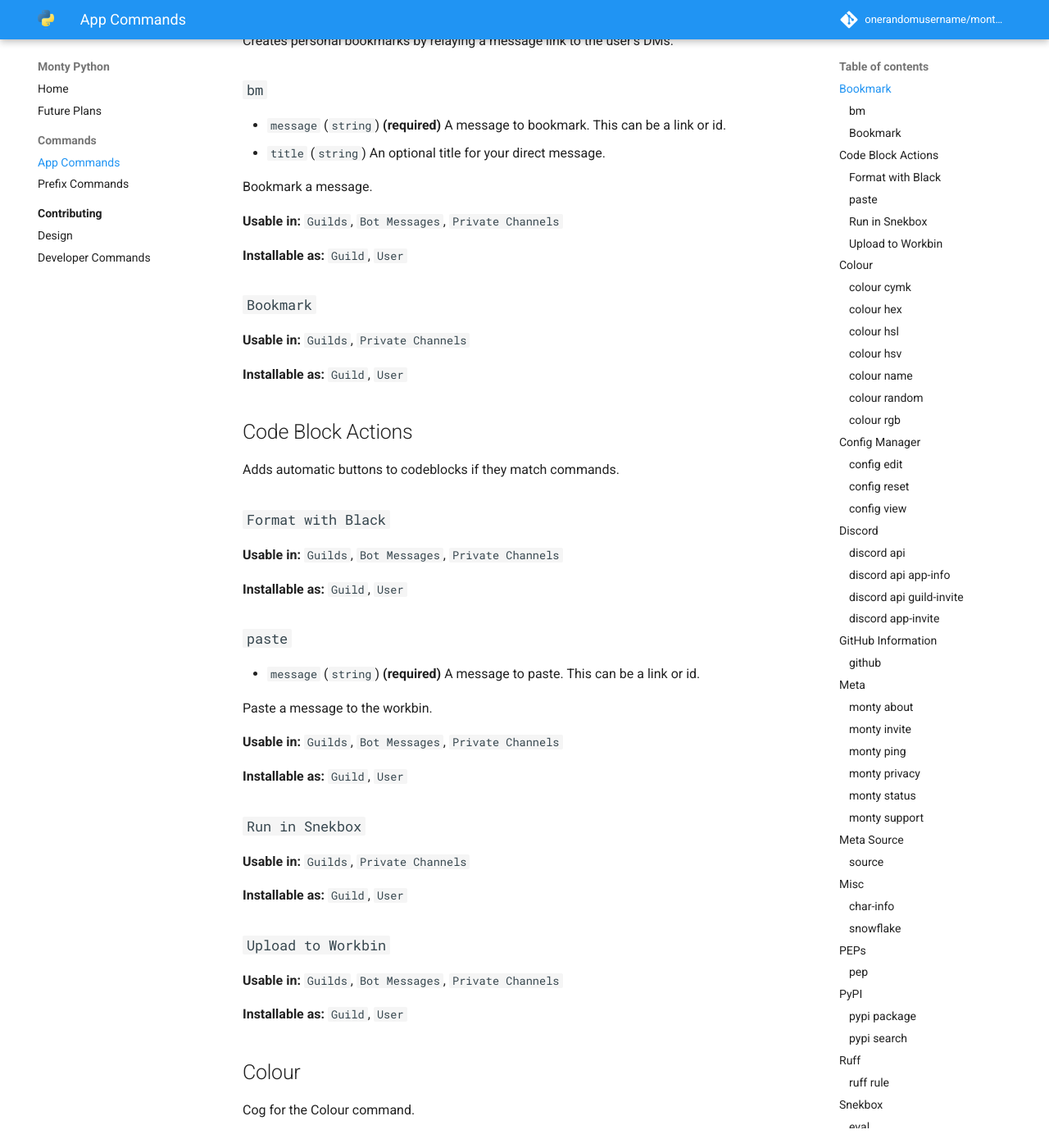
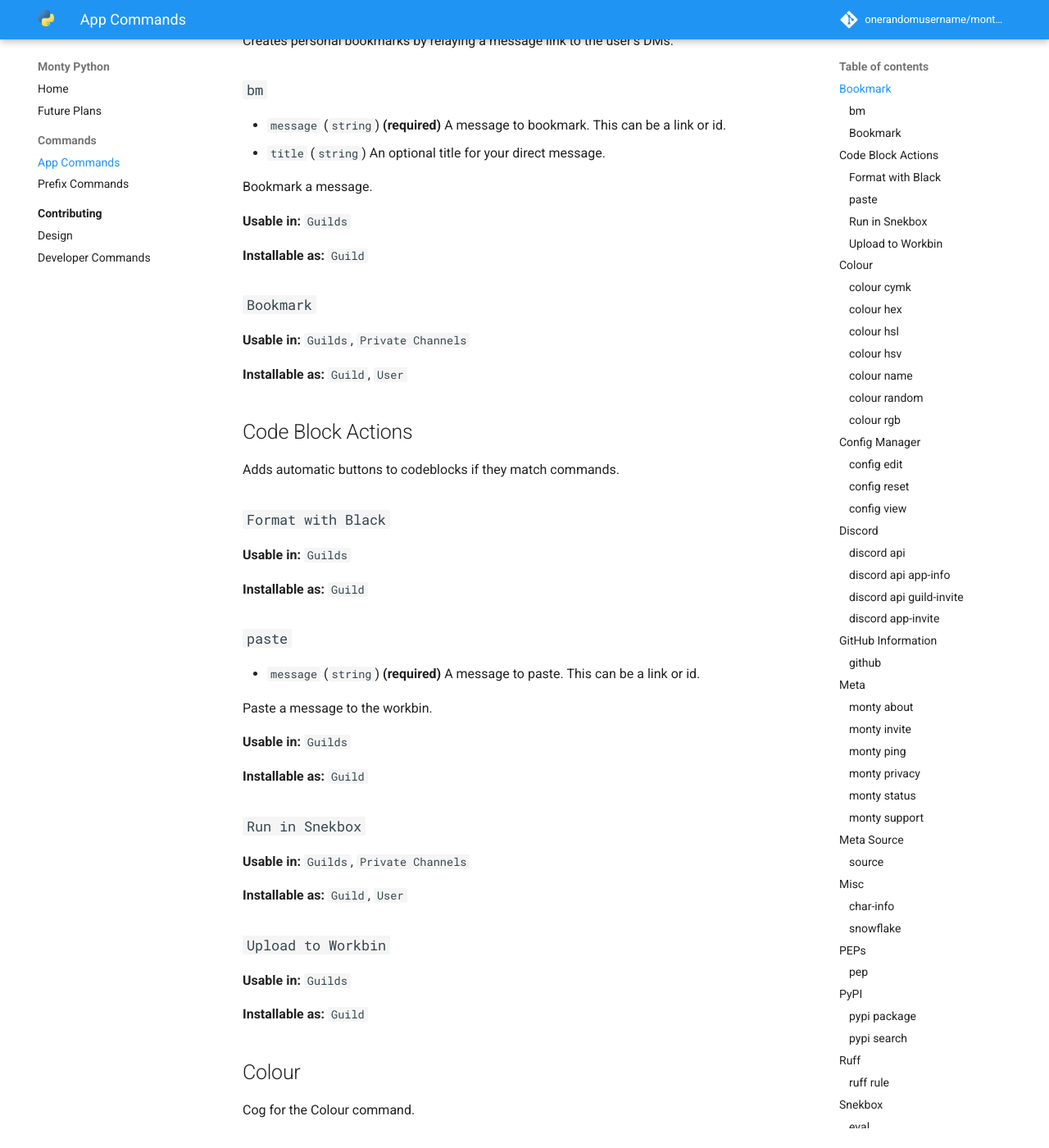
Before and after one commit to onerandomusername/monty-python, an MkDocs documentation site: the page built from docs/commands/app-commands.md, in a window 1280 px wide and 1400 px high, scrolled down 194 px. Shown: the whole window at 82% size. Built offline with MkDocs 1.6.1 and Material for MkDocs 9.7.7, drawn with Linux system fonts in a browser that asks for light colours; plug-ins that fetch from the network failed and are left out; comment, search, counter and statistics services are not loaded; some of the changed text lies outside the part shown.

Commit message:
Fix: update commands

```diff
--- a/docs/commands/app-commands.md
+++ b/docs/commands/app-commands.md
@@ -6,15 +6,16 @@ Creates personal bookmarks by relaying a message link to the user's DMs.
 
 ### `bm`
 
-- `message` (`string`) **(required)** A message to bookmark. This can be a link
-    or id.
-- `title` (`string`) An optional title for your direct message.
+- `message` (`string`) **(required)**
+  A message to bookmark. This can be a link or id.
+- `title` (`string`)
+  An optional title for your direct message.
 
 Bookmark a message.
 
-**Usable in:** `Guilds`, `Bot Messages`, `Private Channels`
+**Usable in:** `Guilds`
 
-**Installable as:** `Guild`, `User`
+**Installable as:** `Guild`
 
 ### `Bookmark`
 
@@ -28,20 +29,20 @@ Adds automatic buttons to codeblocks if they match commands.
 
 ### `Format with Black`
 
-**Usable in:** `Guilds`, `Bot Messages`, `Private Channels`
+**Usable in:** `Guilds`
 
-**Installable as:** `Guild`, `User`
+**Installable as:** `Guild`
 
 ### `paste`
 
-- `message` (`string`) **(required)** A message to paste. This can be a link or
-    id.
+- `message` (`string`) **(required)**
+  A message to paste. This can be a link or id.
 
 Paste a message to the workbin.
 
-**Usable in:** `Guilds`, `Bot Messages`, `Private Channels`
+**Usable in:** `Guilds`
 
-**Installable as:** `Guild`, `User`
+**Installable as:** `Guild`
 
 ### `Run in Snekbox`
 
@@ -51,9 +52,9 @@ Paste a message to the workbin.
 
 ### `Upload to Workbin`
 
-**Usable in:** `Guilds`, `Bot Messages`, `Private Channels`
+**Usable in:** `Guilds`
 
-**Installable as:** `Guild`, `User`
+**Installable as:** `Guild`
 
 ## Colour
 
@@ -61,60 +62,80 @@ Cog for the Colour command.
 
 ### `colour cymk`
 
-- `cyan` (`integer`) **(required)** Cyan. Constraints: Min: `0`, Max: `100`
-- `magenta` (`integer`) **(required)** Magenta. Constraints: Min: `0`, Max:
-    `100`
-- `yellow` (`integer`) **(required)** Yellow. Constraints: Min: `0`, Max: `100`
-- `black` (`integer`) **(required)** Black. Constraints: Min: `0`, Max: `100`
+- `cyan` (`integer`) **(required)**
+  Cyan.
+  Constraints: Min: `0`, Max: `100`
+- `magenta` (`integer`) **(required)**
+  Magenta.
+  Constraints: Min: `0`, Max: `100`
+- `yellow` (`integer`) **(required)**
+  Yellow.
+  Constraints: Min: `0`, Max: `100`
+- `black` (`integer`) **(required)**
+  Black.
+  Constraints: Min: `0`, Max: `100`
 
 CMYK Format.
 
-**Usable in:** `Guilds`, `Bot Messages`, `Private Channels`
+**Usable in:** `Guilds`, `Bot DMs`, `Private Channels`
 
 **Installable as:** `Guild`, `User`
 
 ### `colour hex`
 
-- `hex` (`string`) **(required)** Hex colour code.
+- `hex` (`string`) **(required)**
+  Hex colour code.
 
 HEX Format.
 
-**Usable in:** `Guilds`, `Bot Messages`, `Private Channels`
+**Usable in:** `Guilds`, `Bot DMs`, `Private Channels`
 
 **Installable as:** `Guild`, `User`
 
 ### `colour hsl`
 
-- `hue` (`integer`) **(required)** Hue. Constraints: Min: `0`, Max: `360`
-- `sat` (`integer`) **(required)** Saturation. Constraints: Min: `0`, Max: `360`
-- `lightness` (`integer`) **(required)** Lightness. Constraints: Min: `0`, Max:
-    `100`
+- `hue` (`integer`) **(required)**
+  Hue.
+  Constraints: Min: `0`, Max: `360`
+- `sat` (`integer`) **(required)**
+  Saturation.
+  Constraints: Min: `0`, Max: `360`
+- `lightness` (`integer`) **(required)**
+  Lightness.
+  Constraints: Min: `0`, Max: `100`
 
 HSL Format.
 
-**Usable in:** `Guilds`, `Bot Messages`, `Private Channels`
+**Usable in:** `Guilds`, `Bot DMs`, `Private Channels`
 
 **Installable as:** `Guild`, `User`
 
 ### `colour hsv`
 
-- `hue` (`integer`) **(required)** Hue. Constraints: Min: `0`, Max: `360`
-- `sat` (`integer`) **(required)** Saturation. Constraints: Min: `0`, Max: `360`
-- `value` (`integer`) **(required)** Value. Constraints: Min: `0`, Max: `100`
+- `hue` (`integer`) **(required)**
+  Hue.
+  Constraints: Min: `0`, Max: `360`
+- `sat` (`integer`) **(required)**
+  Saturation.
+  Constraints: Min: `0`, Max: `360`
+- `value` (`integer`) **(required)**
+  Value.
+  Constraints: Min: `0`, Max: `100`
 
 HSV Format.
 
-**Usable in:** `Guilds`, `Bot Messages`, `Private Channels`
+**Usable in:** `Guilds`, `Bot DMs`, `Private Channels`
 
 **Installable as:** `Guild`, `User`
 
 ### `colour name`
 
-- `name` (`string`) **(required)** Colour name, by close match.
+- `name` (`string`) **(required)**
+  Colour name, by close match.
 
 Get a colour by name.
 
-**Usable in:** `Guilds`, `Bot Messages`, `Private Channels`
+**Usable in:** `Guilds`, `Bot DMs`, `Private Channels`
 
 **Installable as:** `Guild`, `User`
 
@@ -122,19 +143,25 @@ Get a colour by name.
 
 Random colour.
 
-**Usable in:** `Guilds`, `Bot Messages`, `Private Channels`
+**Usable in:** `Guilds`, `Bot DMs`, `Private Channels`
 
 **Installable as:** `Guild`, `User`
 
 ### `colour rgb`
 
-- `red` (`integer`) **(required)** Red. Constraints: Min: `0`, Max: `255`
-- `green` (`integer`) **(required)** Green. Constraints: Min: `0`, Max: `255`
-- `blue` (`integer`) **(required)** Blue. Constraints: Min: `0`, Max: `255`
+- `red` (`integer`) **(required)**
+  Red.
+  Constraints: Min: `0`, Max: `255`
+- `green` (`integer`) **(required)**
+  Green.
+  Constraints: Min: `0`, Max: `255`
+- `blue` (`integer`) **(required)**
+  Blue.
+  Constraints: Min: `0`, Max: `255`
 
 RGB Format.
 
-**Usable in:** `Guilds`, `Bot Messages`, `Private Channels`
+**Usable in:** `Guilds`, `Bot DMs`, `Private Channels`
 
 **Installable as:** `Guild`, `User`
 
@@ -144,7 +171,8 @@ Configuration management for each guild.
 
 ### `config edit`
 
-- `option` (`string`) **(required)** The configuration option to change.
+- `option` (`string`) **(required)**
+  The configuration option to change.
 
 [BETA] Edit the specified config option to the provided value.
 
@@ -154,7 +182,8 @@ Configuration management for each guild.
 
 ### `config reset`
 
-- `option` (`string`) **(required)** The configuration option to act on.
+- `option` (`string`) **(required)**
+  The configuration option to act on.
 
 [BETA] Reset the config for a config option to the default.
 
@@ -164,7 +193,8 @@ Configuration management for each guild.
 
 ### `config view`
 
-- `option` (`string`) **(required)** The configuration option to act on.
+- `option` (`string`) **(required)**
+  The configuration option to act on.
 
 [BETA] View the current config for a config option.
 
@@ -178,64 +208,77 @@ Useful discord api commands.
 
 ### `discord api`
 
-- `app-info` (`sub_command`) [DEV] Get information on an bot from its ID. May
-    not work with all bots. Sub-options:
+- `app-info` (`sub_command`)
+  [DEV] Get information on an bot from its ID. May not work with all bots.
+  Sub-options:
 
-    - `client_id` (`string`) **(required)** The ID of the bot.
-    - `ephemeral` (`boolean`) Whether to send the bot info as an ephemeral
-        message.
+  - `client_id` (`string`) **(required)**
+    The ID of the bot.
+  - `ephemeral` (`boolean`)
+    Whether to send the bot info as an ephemeral message.
 
-- `guild-invite` (`sub_command`) Get information on a guild from an invite.
-    Sub-options:
+- `guild-invite` (`sub_command`)
+  Get information on a guild from an invite.
+  Sub-options:
 
-    - `invite` (`string`) **(required)** The invite to get information on.
-    - `ephemeral` (`boolean`) Whether or not to send an ephemeral response.
-    - `with_features` (`boolean`) Whether or not to include the features of the
-        guild.
+  - `invite` (`string`) **(required)**
+    The invite to get information on.
+  - `ephemeral` (`boolean`)
+    Whether or not to send an ephemeral response.
+  - `with_features` (`boolean`)
+    Whether or not to include the features of the guild.
 
 -
 
-**Usable in:** `Guilds`, `Bot Messages`, `Private Channels`
+**Usable in:** `Guilds`, `Bot DMs`, `Private Channels`
 
 **Installable as:** `Guild`, `User`
 
 ### `discord api app-info`
 
-- `client_id` (`string`) **(required)** The ID of the bot.
-- `ephemeral` (`boolean`) Whether to send the bot info as an ephemeral message.
+- `client_id` (`string`) **(required)**
+  The ID of the bot.
+- `ephemeral` (`boolean`)
+  Whether to send the bot info as an ephemeral message.
 
 [DEV] Get information on an bot from its ID. May not work with all bots.
 
-**Usable in:** `Guilds`, `Bot Messages`, `Private Channels`
+**Usable in:** `Guilds`, `Bot DMs`, `Private Channels`
 
 **Installable as:** `Guild`, `User`
 
 ### `discord api guild-invite`
 
-- `invite` (`string`) **(required)** The invite to get information on.
-- `ephemeral` (`boolean`) Whether or not to send an ephemeral response.
-- `with_features` (`boolean`) Whether or not to include the features of the
-    guild.
+- `invite` (`string`) **(required)**
+  The invite to get information on.
+- `ephemeral` (`boolean`)
+  Whether or not to send an ephemeral response.
+- `with_features` (`boolean`)
+  Whether or not to include the features of the guild.
 
 Get information on a guild from an invite.
 
-**Usable in:** `Guilds`, `Bot Messages`, `Private Channels`
+**Usable in:** `Guilds`, `Bot DMs`, `Private Channels`
 
 **Installable as:** `Guild`, `User`
 
 ### `discord app-invite`
 
-- `client_id` (`string`) **(required)** ID of the user to invite
-- `permissions` (`integer`) Value of permissions to pre-fill with Constraints:
-    Min: `0`, Max: `4081387162304511`
-- `guild_id` (`string`) ID of the guild to pre-fill the invite.
-- `raw_link` (`boolean`) Instead of a fancy button, I'll give you the raw link.
-- `ephemeral` (`boolean`) Whether or not to send an ephemeral response.
+- `client_id` (`string`) **(required)**
+  ID of the user to invite
+- `permissions` (`integer`)
+  Value of permissions to pre-fill with
+  Constraints: Min: `0`, Max: `4081387162304511`
+- `guild_id` (`string`)
+  ID of the guild to pre-fill the invite.
+- `raw_link` (`boolean`)
+  Instead of a fancy button, I'll give you the raw link.
+- `ephemeral` (`boolean`)
+  Whether or not to send an ephemeral response.
 
-[BETA] Generate an invite to add an app to a guild. NOTE: may not work on all
-bots.
+[BETA] Generate an invite to add an app to a guild. NOTE: may not work on all bots.
 
-**Usable in:** `Guilds`, `Bot Messages`, `Private Channels`
+**Usable in:** `Guilds`, `Bot DMs`, `Private Channels`
 
 **Installable as:** `Guild`, `User`
 
@@ -245,14 +288,14 @@ Fetches info from GitHub.
 
 ### `github`
 
-- `arg` (`string`) **(required)** Can be a org/repo#number, a link to an issue
-    or issue comment, and more.
+- `arg` (`string`) **(required)**
+  Can be a org/repo#number, a link to an issue or issue comment, and more.
 
 View information about an issue, pull, discussion, or comment on GitHub.
 
-**Usable in:** `Guilds`, `Bot Messages`, `Private Channels`
+**Usable in:** `Guilds`, `Bot DMs`, `Private Channels`
 
-**Installable as:** `Guild`, `User`
+**Installable as:** `Guild`
 
 ## Meta
 
@@ -262,22 +305,25 @@ Get meta information about the bot.
 
 List features, credits, external links.
 
-**Usable in:** `Guilds`, `Bot Messages`, `Private Channels`
+**Usable in:** `Guilds`, `Bot DMs`, `Private Channels`
 
 **Installable as:** `Guild`, `User`
 
 ### `monty invite`
 
-- `permissions` (`integer`) The permissions to grant the invite link.
-    Constraints: Min: `0`, Max: `4081387162304511`
-- `guild_id` (`string`) The guild to invite the bot to.
-- `raw_link` (`boolean`) Whether to return the raw invite link.
-- `ephemeral` (`boolean`) Whether to send the invite link as an ephemeral
-    message.
+- `permissions` (`integer`)
+  The permissions to grant the invite link.
+  Constraints: Min: `0`, Max: `4081387162304511`
+- `guild_id` (`string`)
+  The guild to invite the bot to.
+- `raw_link` (`boolean`)
+  Whether to return the raw invite link.
+- `ephemeral` (`boolean`)
+  Whether to send the invite link as an ephemeral message.
 
 Generate an invite link to invite Monty.
 
-**Usable in:** `Guilds`, `Bot Messages`, `Private Channels`
+**Usable in:** `Guilds`, `Bot DMs`, `Private Channels`
 
 **Installable as:** `Guild`, `User`
 
@@ -285,18 +331,18 @@ Generate an invite link to invite Monty.
 
 Ping the bot to see its latency and state.
 
-**Usable in:** `Guilds`, `Bot Messages`, `Private Channels`
+**Usable in:** `Guilds`, `Bot DMs`, `Private Channels`
 
 **Installable as:** `Guild`, `User`
 
 ### `monty privacy`
 
-- `ephemeral` (`boolean`) Whether to send the privacy information as an
-    ephemeral message.
+- `ephemeral` (`boolean`)
+  Whether to send the privacy information as an ephemeral message.
 
 See the privacy policy regarding what information is stored and shared.
 
-**Usable in:** `Guilds`, `Bot Messages`, `Private Channels`
+**Usable in:** `Guilds`, `Bot DMs`, `Private Channels`
 
 **Installable as:** `Guild`, `User`
 
@@ -304,18 +350,18 @@ See the privacy policy regarding what information is stored and shared.
 
 View the current bot status (uptime, guild count, resource usage, etc).
 
-**Usable in:** `Guilds`, `Bot Messages`, `Private Channels`
+**Usable in:** `Guilds`, `Bot DMs`, `Private Channels`
 
 **Installable as:** `Guild`, `User`
 
 ### `monty support`
 
-- `ephemeral` (`boolean`) Whether to send the invite link as an ephemeral
-    message.
+- `ephemeral` (`boolean`)
+  Whether to send the invite link as an ephemeral message.
 
 Get a link to the support server.
 
-**Usable in:** `Guilds`, `Bot Messages`, `Private Channels`
+**Usable in:** `Guilds`, `Bot DMs`, `Private Channels`
 
 **Installable as:** `Guild`, `User`
 
@@ -325,12 +371,12 @@ Display information about my own source code.
 
 ### `source`
 
-- `item` (`string`) **(required)** The command or cog to display the source code
-    of.
+- `item` (`string`) **(required)**
+  The command or cog to display the source code of.
 
 Get the source of my commands and cogs.
 
-**Usable in:** `Guilds`, `Bot Messages`, `Private Channels`
+**Usable in:** `Guilds`, `Bot DMs`, `Private Channels`
 
 **Installable as:** `Guild`, `User`
 
@@ -340,24 +386,26 @@ A selection of utilities which don't have a clear category.
 
 ### `char-info`
 
-- `characters` (`string`) **(required)** The characters to display information
-    on. Constraints: Max length: `50`
+- `characters` (`string`) **(required)**
+  The characters to display information on.
+  Constraints: Max length: `50`
 
 Shows you information on up to 50 unicode characters.
 
-**Usable in:** `Guilds`, `Bot Messages`, `Private Channels`
+**Usable in:** `Guilds`
 
-**Installable as:** `Guild`, `User`
+**Installable as:** `Guild`
 
 ### `snowflake`
 
-- `snowflake` (`string`) **(required)** The snowflake.
+- `snowflake` (`string`) **(required)**
+  The snowflake.
 
 [BETA] Get creation date of a snowflake.
 
-**Usable in:** `Guilds`, `Bot Messages`, `Private Channels`
+**Usable in:** `Guilds`
 
-**Installable as:** `Guild`, `User`
+**Installable as:** `Guild`
 
 ## PEPs
 
@@ -365,12 +413,14 @@ Cog for displaying information about PEPs.
 
 ### `pep`
 
-- `number` (`integer`) **(required)** number or search query
-- `header` (`string`) If provided, shows a snippet of the PEP at this header.
+- `number` (`integer`) **(required)**
+  number or search query
+- `header` (`string`)
+  If provided, shows a snippet of the PEP at this header.
 
 Fetch information about a PEP.
 
-**Usable in:** `Guilds`, `Bot Messages`, `Private Channels`
+**Usable in:** `Guilds`, `Bot DMs`, `Private Channels`
 
 **Installable as:** `Guild`, `User`
 
@@ -380,25 +430,28 @@ Cog for getting information about PyPI packages.
 
 ### `pypi package`
 
-- `package` (`string`) **(required)** The package on PyPI to get information
-    about.
-- `with_description` (`boolean`) Whether or not to show the full description.
+- `package` (`string`) **(required)**
+  The package on PyPI to get information about.
+- `with_description` (`boolean`)
+  Whether or not to show the full description.
 
 Provide information about a specific package from PyPI.
 
-**Usable in:** `Guilds`, `Bot Messages`, `Private Channels`
+**Usable in:** `Guilds`, `Bot DMs`, `Private Channels`
 
 **Installable as:** `Guild`, `User`
 
 ### `pypi search`
 
-- `query` (`string`) **(required)** What to search.
-- `max-results` (`integer`) Max number of results shown. Constraints: Min: `1`,
-    Max: `15`
+- `query` (`string`) **(required)**
+  What to search.
+- `max-results` (`integer`)
+  Max number of results shown.
+  Constraints: Min: `1`, Max: `15`
 
 Search PyPI for a package.
 
-**Usable in:** `Guilds`, `Bot Messages`, `Private Channels`
+**Usable in:** `Guilds`, `Bot DMs`, `Private Channels`
 
 **Installable as:** `Guild`, `User`
 
@@ -408,11 +461,12 @@ Cog for getting information about Ruff and other rules.
 
 ### `ruff rule`
 
-- `rule` (`string`) **(required)** The rule to get information about
+- `rule` (`string`) **(required)**
+  The rule to get information about
 
 Provide information about a specific rule from ruff.
 
-**Usable in:** `Guilds`, `Bot Messages`, `Private Channels`
+**Usable in:** `Guilds`, `Bot DMs`, `Private Channels`
 
 **Installable as:** `Guild`, `User`
 
@@ -422,7 +476,8 @@ Safe evaluation of Python code using Snekbox.
 
 ### `eval`
 
-- `code` (`string`) Code to evaluate, leave blank to open a modal.
+- `code` (`string`)
+  Code to evaluate, leave blank to open a modal.
 
 Evaluate python code.
 
@@ -436,10 +491,11 @@ Retrieving XKCD comics.
 
 ### `xkcd`
 
-- `comic` (`string`) number or 'latest'. Leave empty to show a random comic.
+- `comic` (`string`)
+  number or 'latest'. Leave empty to show a random comic.
 
 View an xkcd comic.
 
-**Usable in:** `Guilds`, `Bot Messages`, `Private Channels`
+**Usable in:** `Guilds`, `Bot DMs`, `Private Channels`
 
 **Installable as:** `Guild`, `User`
```
Also changed, not shown: CONTRIBUTING.md (+3 -1 lines), docs/commands/prefix-commands.md (+130 -148 lines).
